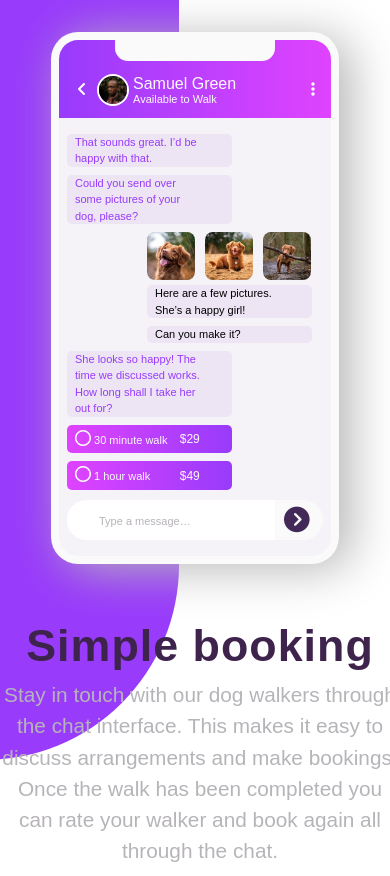
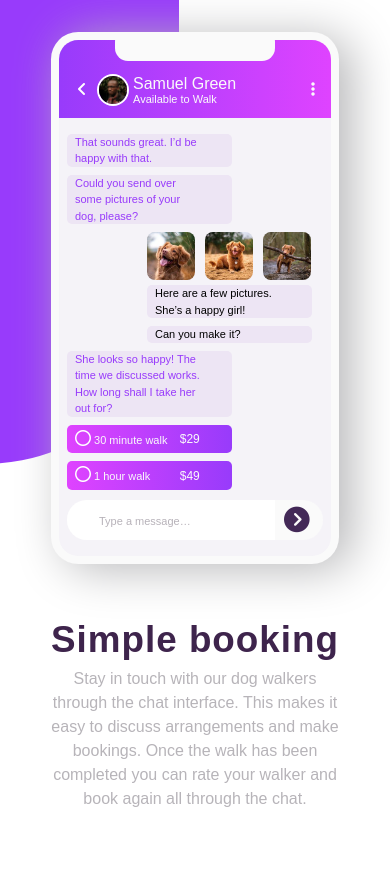
Before and after one commit to Ifehj/chat-app-illustration, a plain HTML site: page index.html in a window 390 px wide. Drawn offline with Linux system fonts and the light colour scheme.

Commit message:
add mobile responsiveness

```diff
--- a/Styling/styles.css
+++ b/Styling/styles.css
@@ -238,6 +238,30 @@ article p {
   font-size: 1.3rem;
 }
 
+/* MOBILE RESPONSIVENESS */
+
+@media(min-width: 320px) and (max-width: 480px){
+	.decor {
+		height: 55%;
+	  }
+
+	  article {
+		text-align: center;
+		margin: 3rem auto 3rem;
+		width: max(50vw, 18rem);
+	  }
+
+	  article h1 {
+		letter-spacing: 1px;
+		color: rgb(62, 36, 76);
+		font-size: 2.3rem;
+	  }
+
+	  article p {
+		font-size: 1rem;
+	  }
+}
+
 /* DESKTOP RESPONSIVENESS */
 
 @media (min-width: 1000px) {
```
